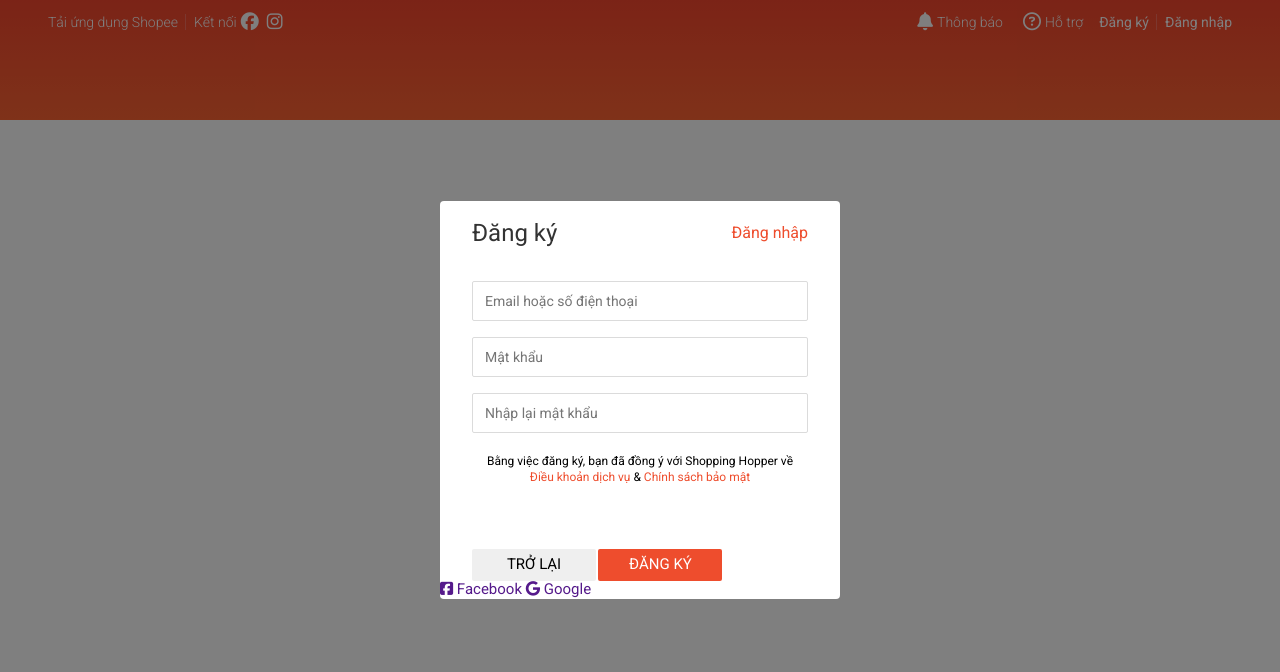
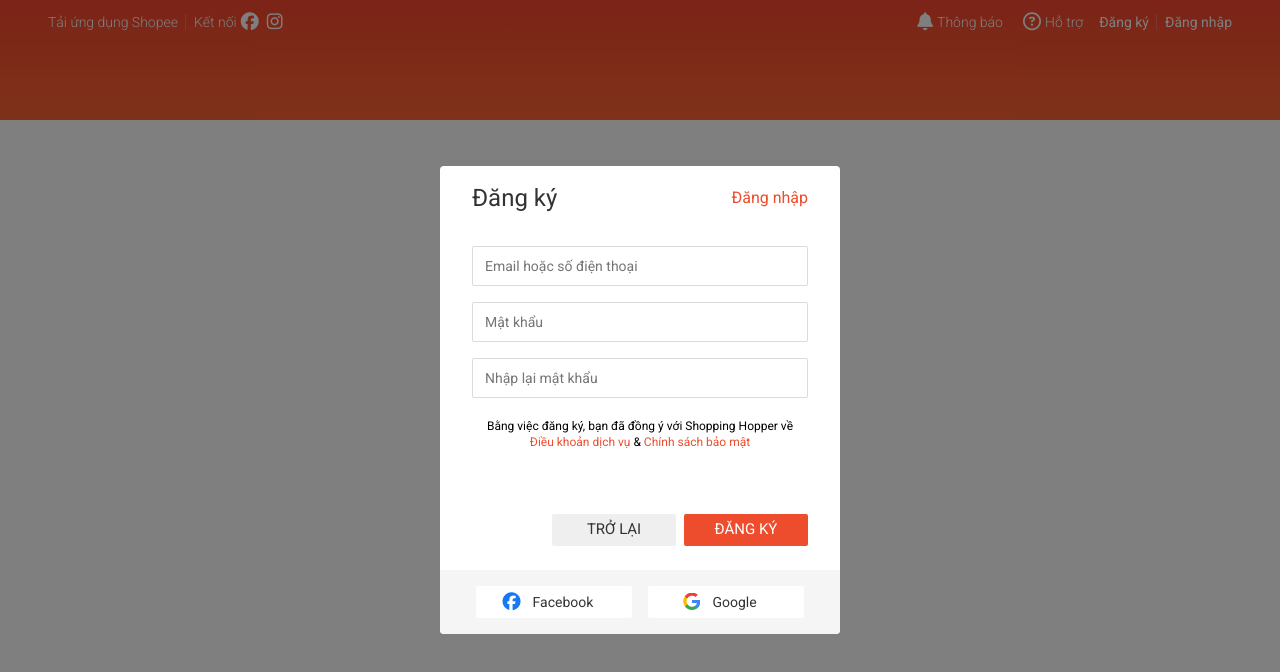
Before and after one commit to autruonggiang/F8-Shopee-Web-Building, a plain HTML site: page index.html in a window 1280 px wide. Drawn offline with nearby package versions, Linux system fonts and the light colour scheme.

Commit message:
feat: register modal CSS 2/2

```diff
--- a/assets/css/base.css
+++ b/assets/css/base.css
@@ -66,11 +66,9 @@ html {
 }
 
 .modal__body {
-    background-color: var(--white-color);
     margin: auto;
     position: relative;
     z-index: 1;
-    border-radius: 4px;
 }
 
 /* Buton style */
@@ -81,10 +79,31 @@ html {
     border: none;
     border-radius: 2px;
     font-size: 1.5rem;
-    padding: 0;
+    padding: 0 12px;
+    outline: none;
+    cursor: pointer;
+    color: var(--text-color);
+    display: flex;
+    align-items: center;
+    justify-content: center;
+}
+
+.btn.btn--normal:hover {
+    background-color: rgba(0, 0, 0, 0.1);
+}
+
+.btn.btn--size-s {
+    height: 32px;
+    font-size: 1.4rem;
 }
 
 .btn.btn--primary {
     color: var(--white-color);
     background-color: var(--primary-color);
 }
+
+.btn.btn--disabled {
+    color: #949494;
+    cursor: default;
+    background-color: #c3c3c3;
+}
--- a/assets/css/main.css
+++ b/assets/css/main.css
@@ -254,6 +254,9 @@
 /* Authen modal */
 .auth-form {
     width: 400px;
+    background-color: var(--white-color);
+    border-radius: 4px;
+    overflow: hidden;
 }
 
 .auth-form__container {
@@ -316,4 +319,58 @@
 
 .auth-form__controls {
     margin-top: 64px;
+    display: flex;
+    justify-content: flex-end;
 }
+
+.auth-form__controls-back {
+    margin-right: 8px;
+}
+
+.auth-form__socials {
+    background-color: #f5f5f5;
+    padding: 16px 36px;
+    display: flex;
+    justify-content: space-between;
+    margin-top: 24px;
+}
+
+.auth-form__socials-icon {
+    font-size: 1.8rem;
+}
+
+.auth-form__socials--facebook {
+    background-color: var(--white-color);
+}
+
+.auth-form__socials--facebook
+.auth-form__socials-icon {
+    color: #1877F2;
+}
+
+.auth-form__socials--google {
+    background-color: var(--white-color);
+}
+
+.auth-form__socials--google
+.auth-form__socials-icon {
+    background: conic-gradient(
+        from -45deg,
+        #ea4335 110deg,
+        #4285f4 90deg 180deg,
+        #34a853 180deg 270deg,
+        #fbbc05 270deg)
+        73% 55%/150% 150% no-repeat;
+    -webkit-background-clip: text;
+    background-clip: text;
+    color: transparent;
+    -webkit-text-fill-color: transparent;
+  }
+
+.btn--with-icon {
+    width: 156px;
+}
+
+.auth-form__socials-label {
+    margin: 0 12px;
+}
--- a/index.html
+++ b/index.html
@@ -172,19 +172,23 @@
                     </div>
 
                     <div class="auth-form__controls">
-                        <button class="btn">TRỞ LẠI</button>
+                        <button class="btn auth-form__controls-back btn--normal">TRỞ LẠI</button>
                         <button class="btn btn--primary">ĐĂNG KÝ</button>
                     </div>
                 </div>
 
                 <div class="auth-form__socials">
-                    <a href="" class="btn btn--with-icon">
-                        <i class="fa-brands fa-square-facebook"></i>
-                        Facebook
+                    <a href="" class="auth-form__socials--facebook btn btn--size-s btn--with-icon">
+                        <i class="auth-form__socials-icon fa-brands fa-facebook"></i>
+                        <span class="auth-form__socials-label">
+                            Facebook
+                        </span>
                     </a>
-                    <a href="" class="btn btn--with-icon">
-                        <i class="fa-brands fa-google"></i>
-                        Google
+                    <a href="" class="auth-form__socials--google btn btn--size-s btn--with-icon">
+                        <i class="auth-form__socials-icon fa-brands fa-google"></i>
+                        <span class="auth-form__socials-label">
+                            Google
+                        </span>
                     </a>
                 </div>
             </div>
```
